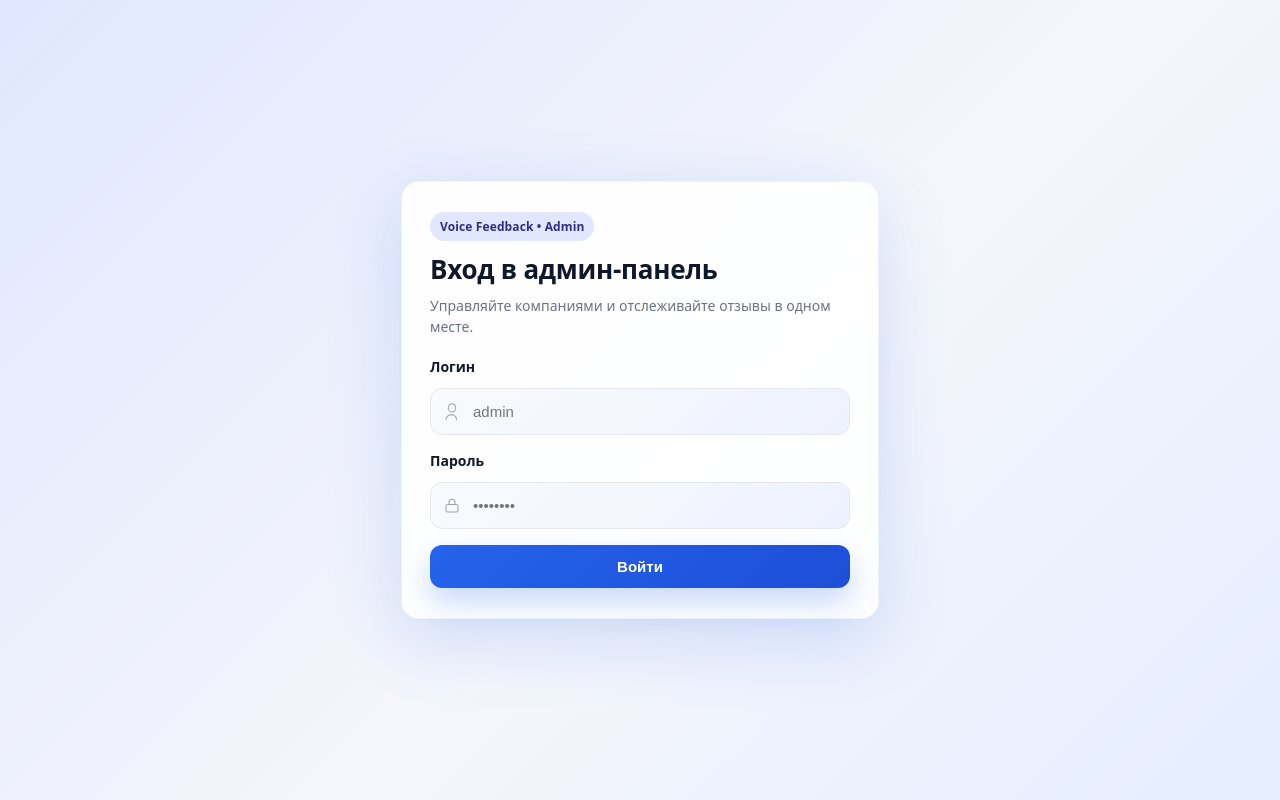
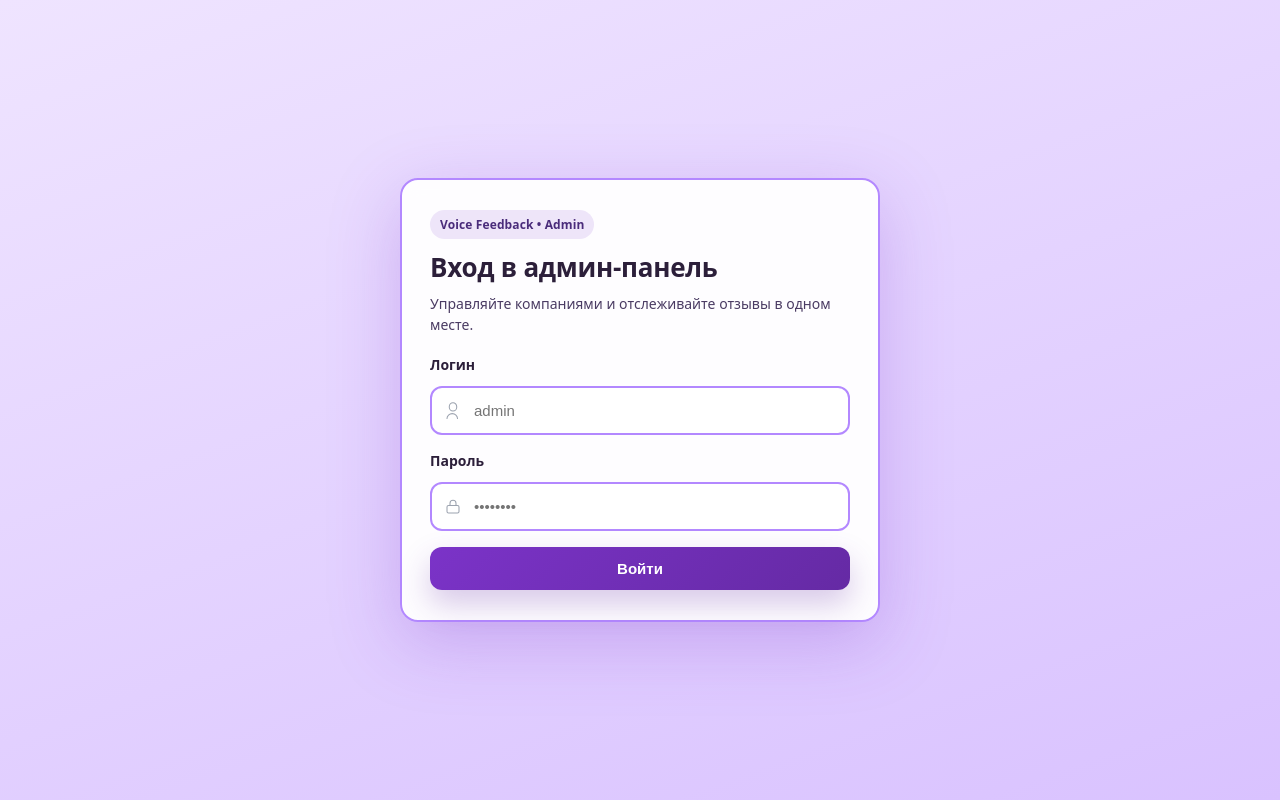
Before and after one commit to andrrrrey/voice-feedback, a FastAPI app: page /admin/login in a window 1280 px wide. Run offline with FastAPI, Linux system fonts and the light colour scheme.

Commit message:
Обновление UI 3

```diff
--- a/templates/admin_login.html
+++ b/templates/admin_login.html
@@ -7,14 +7,15 @@
   <style>
     :root {
       color-scheme: light;
-      --bg: #f4f6fb;
-      --card: rgba(255, 255, 255, 0.92);
-      --text: #0f172a;
-      --muted: #6b7280;
-      --primary: #2563eb;
-      --primary-hover: #1d4ed8;
-      --border: #e5e7eb;
-      --shadow: 0 20px 70px rgba(37, 99, 235, 0.18);
+      --bg-start: #efe4ff;
+      --bg-end: #d9c2ff;
+      --card: rgba(255, 255, 255, 0.95);
+      --text: #2c1f3a;
+      --muted: #4a3b63;
+      --primary: #7b33c8;
+      --primary-hover: #652aa4;
+      --border: #b388ff;
+      --shadow: 0 20px 70px rgba(123, 51, 200, 0.26);
     }
     body {
       margin: 0;
@@ -22,7 +23,7 @@
       display: flex;
       align-items: center;
       justify-content: center;
-      background: linear-gradient(135deg, #e0e7ff 0%, #f4f6fb 55%, #e5edff 100%);
+      background: linear-gradient(160deg, var(--bg-start), var(--bg-end));
       font-family: system-ui, -apple-system, "Inter", sans-serif;
       color: var(--text);
       padding: 18px;
@@ -34,7 +35,7 @@
       border-radius: 18px;
       box-shadow: var(--shadow);
       padding: 30px 28px;
-      border: 1px solid rgba(37, 99, 235, 0.08);
+      border: 2px solid var(--border);
       backdrop-filter: blur(8px);
     }
     .eyebrow {
@@ -43,8 +44,8 @@
       gap: 8px;
       padding: 6px 10px;
       border-radius: 999px;
-      background: #e0e7ff;
-      color: #312e81;
+      background: rgba(123, 51, 200, 0.12);
+      color: #4a2c7b;
       font-weight: 600;
       font-size: 12px;
       letter-spacing: 0.01em;
@@ -65,7 +66,7 @@
       font-weight: 600;
       margin-bottom: 6px;
       font-size: 14px;
-      color: #111827;
+      color: #2c1f3a;
     }
     .field {
       display: flex;
@@ -77,8 +78,8 @@
       display: flex;
       align-items: center;
       border-radius: 12px;
-      border: 1px solid var(--border);
-      background: linear-gradient(135deg, #f8fafc, #eef2ff);
+      border: 2px solid var(--border);
+      background: rgba(255, 255, 255, 0.9);
       padding: 2px 10px 2px 12px;
       transition: border-color 0.15s ease, box-shadow 0.15s ease, background 0.15s ease;
       gap: 8px;
@@ -97,7 +98,7 @@
     input:focus { outline: none; }
     .input-shell:focus-within {
       border-color: var(--primary);
-      box-shadow: 0 10px 30px rgba(37, 99, 235, 0.16);
+      box-shadow: 0 0 0 4px rgba(123, 51, 200, 0.2);
       background: #fff;
     }
     .error {
@@ -115,12 +116,12 @@
       padding: 13px 16px;
       border: none;
       border-radius: 12px;
-      background: linear-gradient(135deg, #2563eb, #1d4ed8);
+      background: linear-gradient(135deg, var(--primary), var(--primary-hover));
       color: #fff;
       font-size: 15px;
       font-weight: 700;
       cursor: pointer;
-      box-shadow: 0 14px 30px rgba(37, 99, 235, 0.25);
+      box-shadow: 0 14px 30px rgba(101, 42, 164, 0.25);
       transition: transform 0.12s ease, box-shadow 0.2s ease, filter 0.2s ease;
     }
     button:hover { filter: brightness(1.04); transform: translateY(-1px); }
```
Also changed, not shown: templates/admin_dashboard.html (+27 -27 lines), templates/company_reviews.html (+26 -13 lines), 1 other file.
